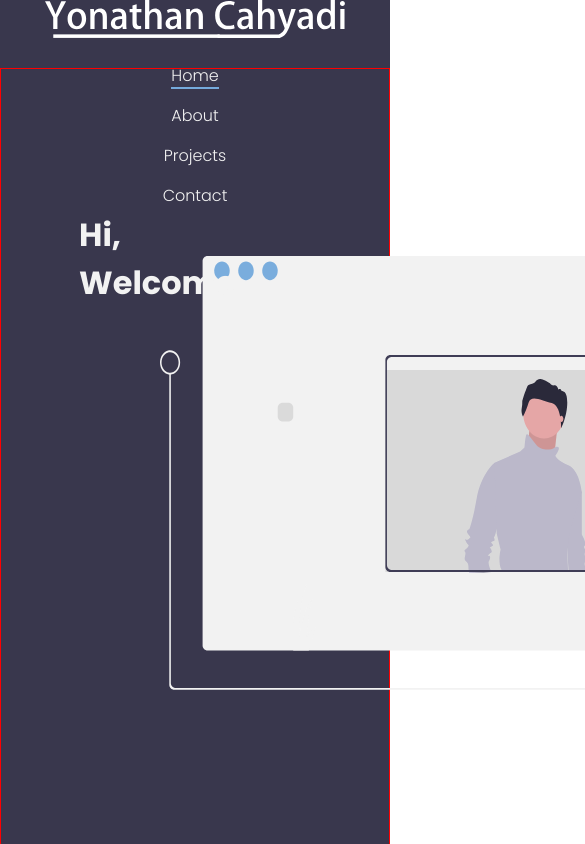
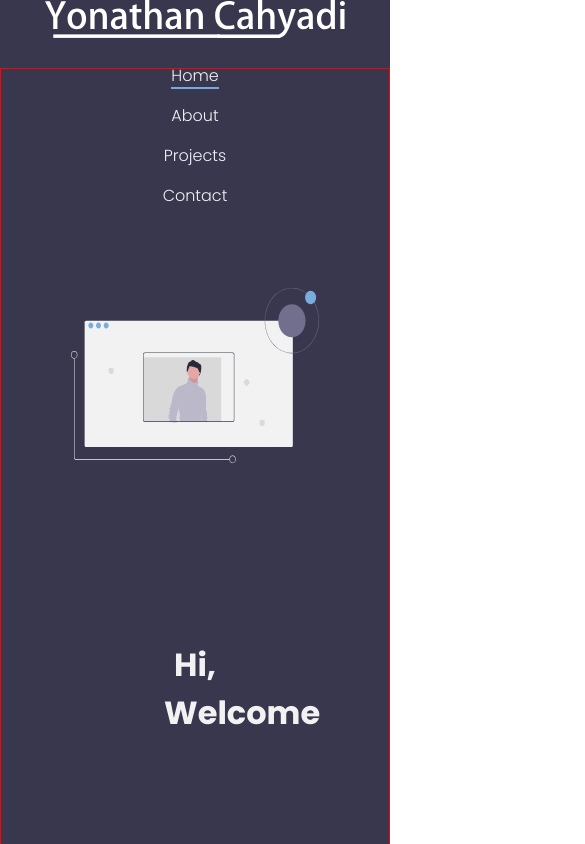
Before and after one commit to YonathanCahyadi/yonathancahyadi.github.io, a React app: page / in a window 390 px wide. Shown: the top 844 px of the page, 585 px wide, since content can reach past the window. Built offline with nearby package versions, Linux system fonts and the light colour scheme.

Commit message:
Fix the Home Page with gird and finish the Mobile display for Home Page

```diff
--- a/src/components/heading/heading-style.css
+++ b/src/components/heading/heading-style.css
@@ -1,6 +1,7 @@
 @import "../../style.css";
 
 .page-heading {
+
   position: absolute;
   border-bottom: 5px solid var(--sub-color);
 }
--- /dev/null
+++ b/src/components/image/Image.js
@@ -0,0 +1,20 @@
+import React from "react";
+import PropsTypes from "prop-types";
+import { Fade } from "react-reveal";
+
+import "./image-style.css";
+
+export default function Image(props) {
+  return (
+    <Fade>
+        <img className="image" src={props.src} alt={props.alt} />
+    </Fade>
+  );
+}
+
+
+
+Image.propsTypes = {
+    src: PropsTypes.string.isRequired,
+    alt: PropsTypes.string.isRequired
+}
--- /dev/null
+++ b/src/components/image/image-style.css
@@ -0,0 +1,5 @@
+
+.image {
+    width: 100%;
+    height: 100%;
+}
--- a/src/components/layout/Layout.js
+++ b/src/components/layout/Layout.js
@@ -11,10 +11,13 @@ function Layout(props) {
 function ContentDiv(props) {
   return (
     <div
-      className={"content " + (props.primary ? "primary-bg" : "secondary-bg")}
+      className={"content-container " + (props.primary ? "primary-bg" : "secondary-bg")}
       id={props.id ?? "content-default-id"}
     >
+      <div className="content">
+
       {props.children}
+      </div>
     </div>
   );
 }
--- a/src/components/layout/layout-style.css
+++ b/src/components/layout/layout-style.css
@@ -1,16 +1,26 @@
 @import "../../style.css";
 
-.content {
+.content-container {
   border: 1px solid red;
-
   height: 100vh;
 
-  padding: 10vh 20vw;
+  font-family: var(--font);
 
-  font-family: var(--font);
+  display: grid;
+
+  grid-template-columns: 10vw auto 10vw;
+  grid-template-rows: 5vh auto 5vh;
+
+}
+
+.content {
+  grid-column: 2/3;
+  grid-row: 2/3;
+
 }
 
 .primary-bg {
+
   background-color: var(--darker-color);
   color: var(--lighter-color);
 }
@@ -27,6 +37,9 @@
 .navigation-spacer {
   height: 8vh;
   display: flex;
+
+
+
 }
 
 .navigation-menu {
@@ -84,8 +97,6 @@
 
 
 
-
-
 /** for mobile */
 @media screen and (max-width: 768px) {
   .navigation-menu {
--- a/src/pages/home/Home.js
+++ b/src/pages/home/Home.js
@@ -1,5 +1,6 @@
 import React from "react";
 import { Fade } from "react-reveal";
+import Image from "../../components/image/Image";
 
 import "./home-style.css";
 
@@ -10,15 +11,16 @@ export default function HomePage(props) {
     <div className="home-page">
       <Fade cascade>
         <div className="welcome-msg">
-          <h1>Hi,</h1>
-          <h1>Welcome</h1>
+          <div>
+            <h1>Hi,</h1>
+            <h1>Welcome</h1>
+          </div>
         </div>
       </Fade>
-      <img
-        className="portofolio-img"
-        src={portofolioImg}
-        alt="portfolio-website"
-      />
+
+      <div className="portofolio-img">
+        <Image src={portofolioImg} alt="portfolio-website" />
+      </div>
     </div>
   );
 }
--- a/src/pages/home/home-style.css
+++ b/src/pages/home/home-style.css
@@ -1,10 +1,47 @@
+.home-page {
+    display: grid;
+
+    height: 100%;
+    width: 100%;
+
+    grid-template-columns: repeat(10, 10%);
+    grid-template-rows: repeat(10, 10%);
+
+}
+
 .welcome-msg {
-    position: absolute;
-    margin-top: 15%;
     opacity: 0;
+
+    text-align: left;
+
+    grid-column: 2/4;
+
+    grid-row: 5/7;
+
 }
 
 
 .portofolio-img {
-    margin-left: 35%;
+    grid-column: 5/10;
+    grid-row: 1/10;
+
 }
+
+
+@media screen and (max-width: 768px) {
+
+    .welcome-msg {
+
+        text-align: center;
+
+        grid-column: 5/7;
+        grid-row: 8/10;
+
+    }
+
+    .portofolio-img {
+        grid-column: 2/10;
+        grid-row: 2/7;
+    }
+
+}
```
Also changed, not shown: src/pages/projects/Projects.js (line endings or trailing spaces).
